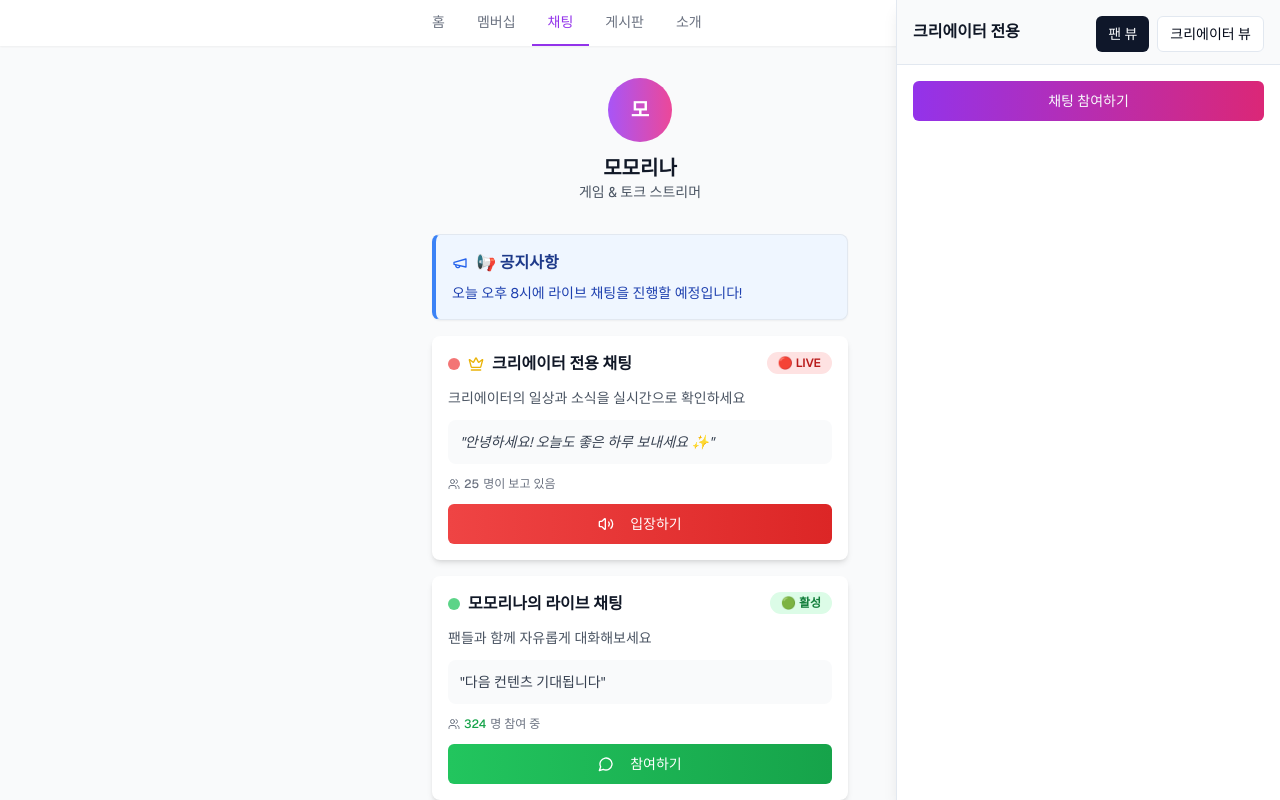
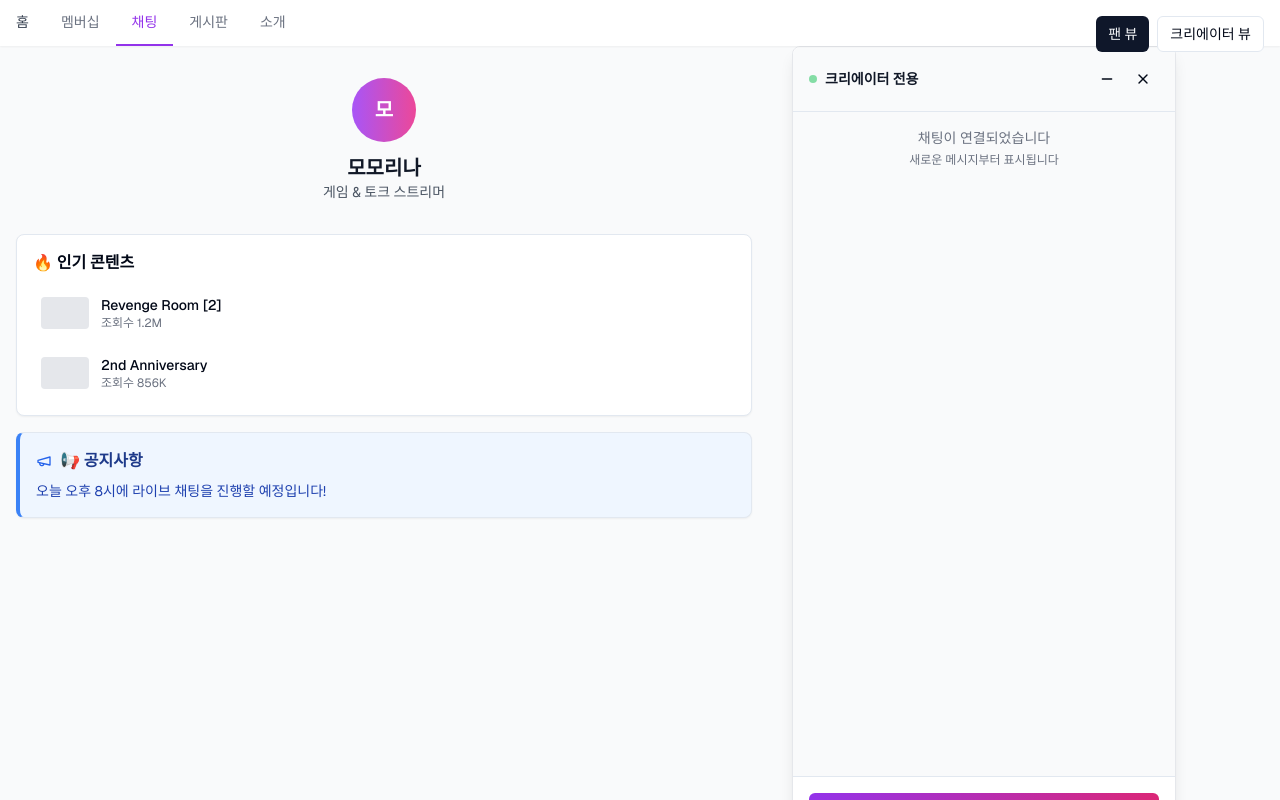
Before and after one commit to cultsoda/xromeda-chat, a Next.js app: page / in a window 1280 px wide. Both pictures are taken after a click on the button "입장하기". Shown: the top 800 px of the page. Built offline with nearby package versions, Linux system fonts and the light colour scheme.

Commit message:
수정 배포(팬 뷰)

```diff
--- a/components/channel-home-chat.tsx
+++ b/components/channel-home-chat.tsx
@@ -2,14 +2,12 @@
 import { Card, CardContent } from "@/components/ui/card"
 import { Button } from "@/components/ui/button"
 import { Badge } from "@/components/ui/badge"
-import { Users, MessageCircle, Crown, Volume2, Bell, Megaphone } from "lucide-react"
+import { Users, MessageCircle, Crown, Volume2, Bell, Megaphone, ChevronUp, X, Minus } from "lucide-react"
 import { useChatContext } from "@/context/chat-context"
 import { useRealtimeUpdates } from "@/hooks/use-realtime-updates"
 import { useState, useEffect } from "react"
 import CreatorOnlyChat from "./creator-only-chat"
 import GeneralChat from "./general-chat"
-import SidebarChat from "./sidebar-chat"
-import MobileChatMinibar from "./mobile-chat-minibar"
 
 export default function ChannelHomeChatTab() {
   const { setActiveChatRoom, chatUIState, setChatUIState, joinChatRoom, leaveChatRoom } = useChatContext()
@@ -18,7 +16,7 @@ export default function ChannelHomeChatTab() {
   const [showCreatorChat, setShowCreatorChat] = useState(false)
   const [showGeneralChat, setShowGeneralChat] = useState(false)
 
-  // 화면 크기 감지 추가
+  // 화면 크기 감지
   const [windowWidth, setWindowWidth] = useState(0)
 
   useEffect(() => {
@@ -32,7 +30,7 @@ export default function ChannelHomeChatTab() {
 
   const handleJoinChat = (chatType: string) => {
     if (isMobile) {
-      // 모바일: 기존 방식 유지
+      // 모바일: 풀스크린 모달
       if (chatType === "creator-only") {
         setShowCreatorChat(true)
       } else if (chatType === "live-chat") {
@@ -44,17 +42,19 @@ export default function ChannelHomeChatTab() {
     }
   }
 
-  // 탭 변경 핸들러 수정
+  // 탭 변경 핸들러 - 모바일에서는 미니바 표시/숨김
   const handleTabChange = (tab: string) => {
     setActiveTab(tab)
 
     if (isMobile && chatUIState.isActive) {
       if (tab !== "채팅") {
+        // 다른 탭으로 이동하면 미니바로 변경
         setChatUIState(prev => ({
           ...prev,
           isMiniBar: true
         }))
       } else {
+        // 채팅 탭으로 돌아오면 미니바 해제
         setChatUIState(prev => ({
           ...prev,
           isMiniBar: false
@@ -69,7 +69,7 @@ export default function ChannelHomeChatTab() {
     <div className="min-h-screen bg-gray-50">
       {/* Top Navigation */}
       <div className="bg-white shadow-sm sticky top-0 z-10">
-        <div className="max-w-md mx-auto">
+        <div className="max-w-7xl mx-auto">
           <div className="flex overflow-x-auto scrollbar-hide">
             {tabs.map((tab) => (
               <button
@@ -88,7 +88,10 @@ export default function ChannelHomeChatTab() {
         </div>
       </div>
 
-      <div className="max-w-md mx-auto p-4 space-y-4">
+      {/* Main Content Area */}
+      <div className={`max-w-7xl mx-auto flex ${!isMobile && chatUIState.isActive ? 'gap-6' : ''}`}>
+        {/* Left Content */}
+        <div className={`flex-1 p-4 space-y-4 ${!isMobile && chatUIState.isActive ? 'max-w-3xl' : 'max-w-md mx-auto'}`}>
           {/* Creator Profile Header */}
           <div className="text-center py-4">
             <div className="w-16 h-16 mx-auto mb-3 rounded-full bg-gradient-to-r from-purple-500 to-pink-500 flex items-center justify-center">
@@ -97,6 +100,31 @@ export default function ChannelHomeChatTab() {
             <h1 className="text-xl font-bold text-gray-900">모모리나</h1>
             <p className="text-gray-600 text-sm">게임 & 토크 스트리머</p>
           </div>
+
+          {/* Popular Content Section (PC Only when Chat Active) */}
+          {!isMobile && chatUIState.isActive && (
+            <Card className="mb-4">
+              <CardContent className="p-4">
+                <h3 className="font-semibold mb-3">🔥 인기 콘텐츠</h3>
+                <div className="space-y-2">
+                  <div className="flex items-center gap-3 p-2 rounded hover:bg-gray-50">
+                    <div className="w-12 h-8 bg-gray-200 rounded"></div>
+                    <div>
+                      <p className="text-sm font-medium">Revenge Room [2]</p>
+                      <p className="text-xs text-gray-500">조회수 1.2M</p>
+                    </div>
+                  </div>
+                  <div className="flex items-center gap-3 p-2 rounded hover:bg-gray-50">
+                    <div className="w-12 h-8 bg-gray-200 rounded"></div>
+                    <div>
+                      <p className="text-sm font-medium">2nd Anniversary</p>
+                      <p className="text-xs text-gray-500">조회수 856K</p>
+                    </div>
+                  </div>
+                </div>
+              </CardContent>
+            </Card>
+          )}
 
           {/* Announcement Section */}
           <Card className="border-l-4 border-l-blue-500 bg-blue-50">
@@ -109,7 +137,8 @@ export default function ChannelHomeChatTab() {
             </CardContent>
           </Card>
 
-        {/* Chat Rooms */}
+          {/* Chat Rooms - Only show on mobile or when chat is not active on PC */}
+          {(isMobile || !chatUIState.isActive) && (
             <div className="space-y-4">
               {/* Creator Only Chat */}
               <Card className="overflow-hidden border-0 shadow-md hover:shadow-lg transition-all duration-300">
@@ -208,11 +237,12 @@ export default function ChannelHomeChatTab() {
                 </CardContent>
               </Card>
             </div>
+          )}
         </div>
 
-      {/* PC용 사이드바 채팅창 */}
+        {/* PC Right Sidebar Chat */}
         {!isMobile && chatUIState.isActive && (
-        <div className="fixed right-0 top-0 h-full z-40">
+          <div className="w-96 h-screen sticky top-16">
             <SidebarChat
               roomType={chatUIState.currentRoom || ""}
               isMinimized={chatUIState.isMinimized}
@@ -221,21 +251,90 @@ export default function ChannelHomeChatTab() {
             />
           </div>
         )}
+      </div>
 
-      {/* 모바일용 미니바 */}
+      {/* Mobile Mini Chat Bar */}
       {isMobile && chatUIState.isMiniBar && (
-        <MobileChatMinibar
-          participantCount={participantCounts[chatUIState.currentRoom] || 0}
-          latestMessage={latestMessages[chatUIState.currentRoom] || ""}
-          onExpand={() => setChatUIState(prev => ({...prev, isMiniBar: false}))}
-          onClose={() => leaveChatRoom()}
-        />
+        <div className="fixed bottom-0 left-0 right-0 bg-white border-t shadow-lg p-4 z-50">
+          <div className="flex items-center justify-between">
+            <div
+              className="flex-1 cursor-pointer"
+              onClick={() => setChatUIState(prev => ({...prev, isMiniBar: false}))}
+            >
+              <div className="flex items-center gap-2 mb-1">
+                <div className="w-2 h-2 bg-green-500 rounded-full animate-pulse" />
+                <span className="text-sm font-medium">채팅 중 • {participantCounts[chatUIState.currentRoom] || 0}명 참여</span>
+                <ChevronUp className="w-4 h-4 text-gray-400" />
+              </div>
+              <p className="text-xs text-gray-600 truncate">
+                최신: "{latestMessages[chatUIState.currentRoom] || ""}"
+              </p>
+            </div>
+            <Button size="sm" variant="ghost" onClick={() => leaveChatRoom()} className="ml-2">
+              <X className="w-4 h-4" />
+            </Button>
+          </div>
+        </div>
       )}
 
-      {/* Creator Only Chat Modal */}
+      {/* Mobile Chat Modals */}
       <CreatorOnlyChat isOpen={showCreatorChat} onClose={() => setShowCreatorChat(false)} />
-      {/* General Chat Modal */}
       <GeneralChat isOpen={showGeneralChat} onClose={() => setShowGeneralChat(false)} />
     </div>
   )
 }
+
+// PC Sidebar Chat Component
+function SidebarChat({ roomType, isMinimized, onMinimize, onClose }: {
+  roomType: string
+  isMinimized: boolean
+  onMinimize: () => void
+  onClose: () => void
+}) {
+  return (
+    <div className={`h-full bg-white border border-gray-200 rounded-lg shadow-lg flex flex-col transition-all duration-300 ${
+      isMinimized ? 'w-16' : 'w-full'
+    }`}>
+      {/* Header */}
+      <div className="flex items-center justify-between p-4 border-b bg-gray-50 rounded-t-lg">
+        {!isMinimized && (
+          <div className="flex items-center gap-2">
+            <div className="w-2 h-2 bg-green-500 rounded-full animate-pulse" />
+            <h3 className="font-semibold text-gray-900 text-sm">
+              {roomType === "creator-only" ? "크리에이터 전용" : "라이브 채팅"}
+            </h3>
+          </div>
+        )}
+        <div className="flex gap-1">
+          <Button size="sm" variant="ghost" onClick={onMinimize} className="h-8 w-8 p-0">
+            <Minus className="w-4 h-4" />
+          </Button>
+          <Button size="sm" variant="ghost" onClick={onClose} className="h-8 w-8 p-0">
+            <X className="w-4 h-4" />
+          </Button>
+        </div>
+      </div>
+
+      {/* Chat Content */}
+      {!isMinimized && (
+        <div className="flex-1 flex flex-col">
+          <div className="flex-1 p-4 bg-gray-50">
+            <div className="text-center text-gray-500 text-sm">
+              <p>채팅이 연결되었습니다</p>
+              <p className="text-xs mt-1">새로운 메시지부터 표시됩니다</p>
+            </div>
+          </div>
+          <div className="p-4 border-t bg-white">
+            <Button
+              size="sm"
+              className="w-full bg-gradient-to-r from-purple-600 to-pink-600"
+              onClick={() => {/* 채팅 입력 로직 */}}
+            >
+              채팅 입력하기
+            </Button>
+          </div>
+        </div>
+      )}
+    </div>
+  )
+}
--- a/hooks/use-creator-chat.ts
+++ b/hooks/use-creator-chat.ts
@@ -93,6 +93,7 @@ export function useCreatorChat() {
     }
   }
 
+
   return {
     participantCount,
     messages,
--- a/hooks/use-creator-dashboard.ts
+++ b/hooks/use-creator-dashboard.ts
@@ -216,6 +216,7 @@ export function useCreatorDashboard() {
     showGeneralChatManagement,
     setShowGeneralChatManagement,
     handleCreateRoom,
+    setIsEditingAnnouncement,
     setChatRooms,
   }
 }
--- a/hooks/use-general-chat.ts
+++ b/hooks/use-general-chat.ts
@@ -227,6 +227,7 @@ export function useGeneralChat() {
     setSelectedMessageId(null)
   }
 
+
   return {
     chatState,
     messages,
```
Lines whose indentation alone changed are shown as unchanged.
